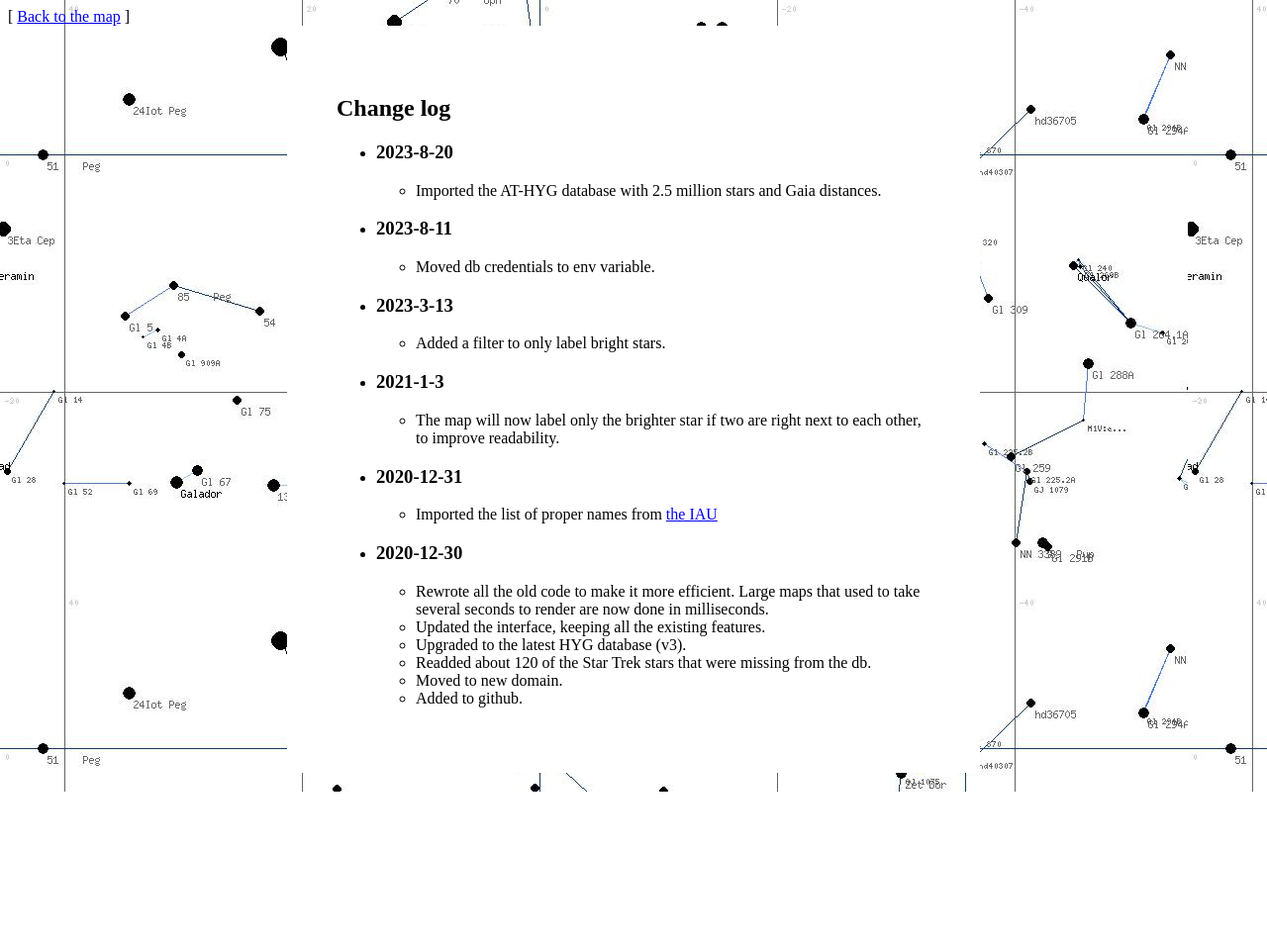
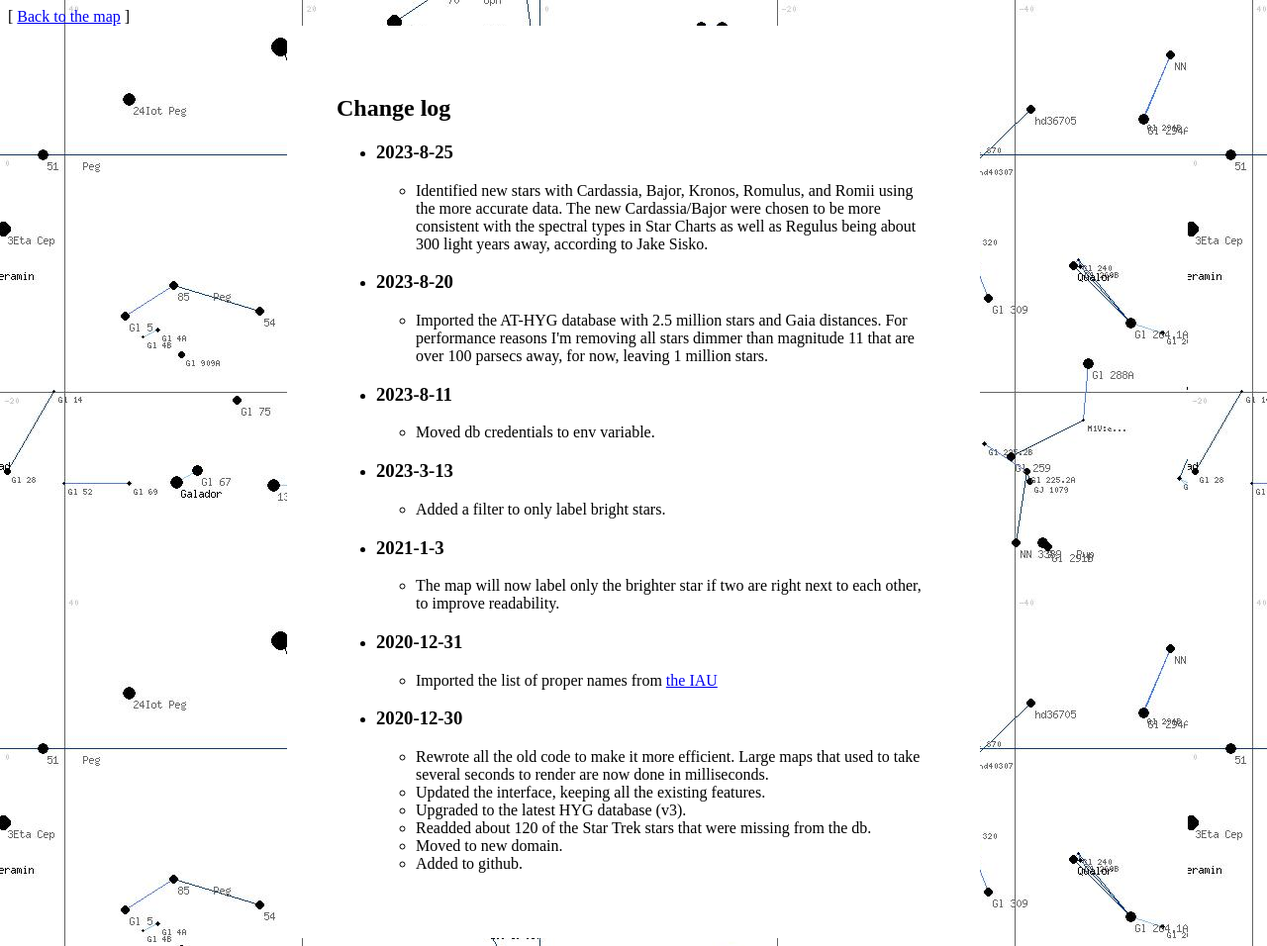
Before and after one commit to jswhitten/hygmap, a PHP site: page /changelog.html in a window 1280 px wide. Shown: the whole page at 99% size. Before the commit the page ends 800 px from the top, so only its background shows below. Run offline with PHP 8.4, Linux system fonts and the light colour scheme.

Commit message:
update changelog

```diff
--- a/changelog.html
+++ b/changelog.html
@@ -10,9 +10,16 @@
       <p>
          <ul>
             <li>
+               <h3>2023-8-25</h3>
+               <ul>
+                  <li>Identified new stars with Cardassia, Bajor, Kronos, Romulus, and Romii using the more accurate data. The new Cardassia/Bajor were chosen to be more consistent with the spectral types in Star Charts as well as Regulus being about 300 light years away, according to Jake Sisko.
+                  </li>
+               </ul>
+            </li>
+            <li>
                <h3>2023-8-20</h3>
                <ul>
-                  <li>Imported the AT-HYG database with 2.5 million stars and Gaia distances.
+                  <li>Imported the AT-HYG database with 2.5 million stars and Gaia distances. For performance reasons I'm removing all stars dimmer than magnitude 11 that are over 100 parsecs away, for now, leaving 1 million stars.
                   </li>
                </ul>
             </li>
--- a/map.php
+++ b/map.php
@@ -84,6 +84,7 @@ foreach($rows as $row) {
 
         // label
 	$skiplabel = false;
+	if($select_star != $id) {
             if($mag > $mag_limit_label) {
                 $skiplabel = true;
             } elseif(sizeof($rows) > 1000) {
@@ -97,6 +98,7 @@ foreach($rows as $row) {
                         if(abs($checkrow['x']-$x) < $zoom / 50 && abs($checkrow['y']-$y) < $zoom / 20) {
                             $skiplabel = true;
                             break;
+                        }
                     }
                 }
 	    }
--- a/userpass.php
+++ /dev/null
@@ -1,6 +0,0 @@
-<?php
-// Put your database credentials here and move this file to the parent directory.
-$db_user = "";
-$db_pass = "";
-
-?>
```
Lines whose indentation alone changed are shown as unchanged.
